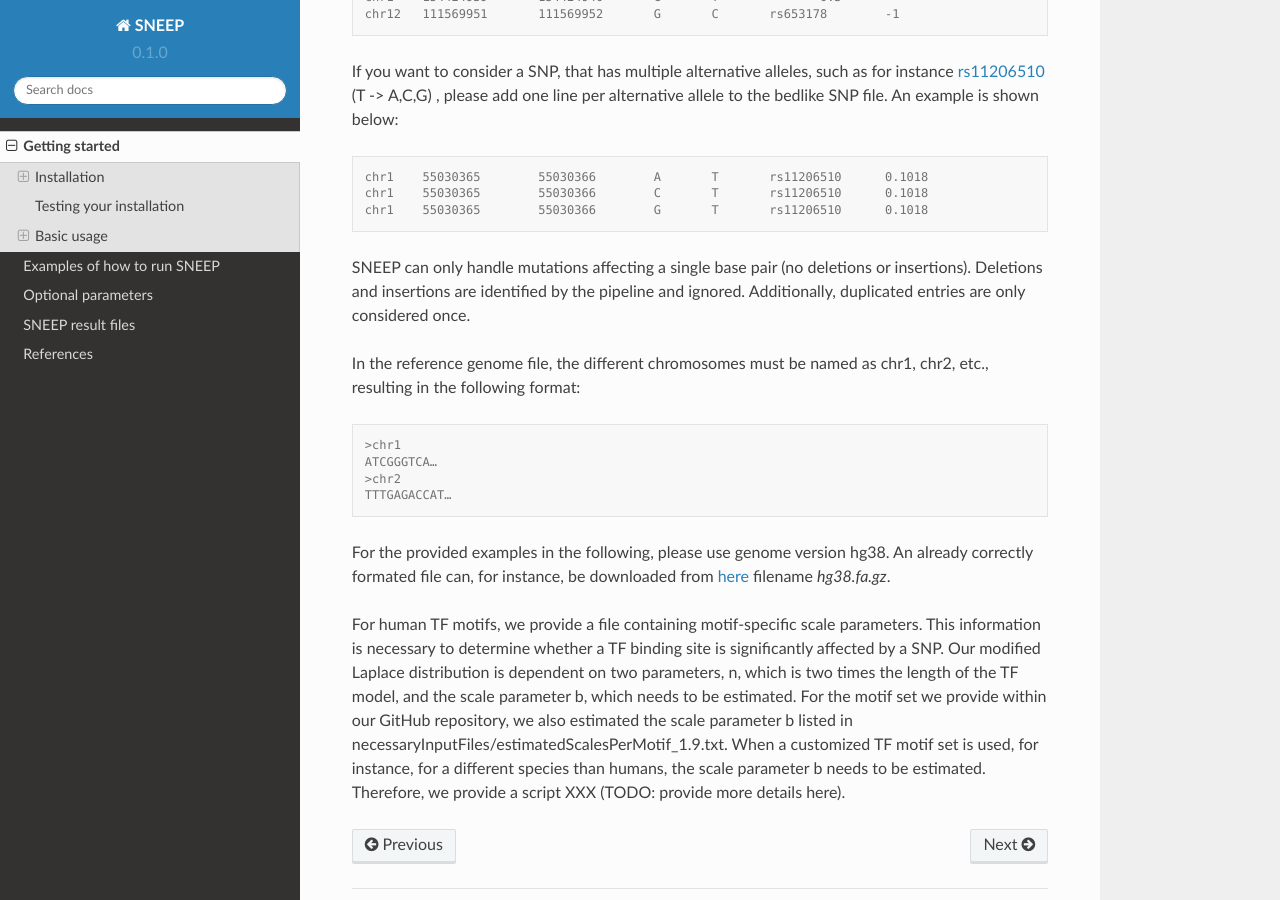
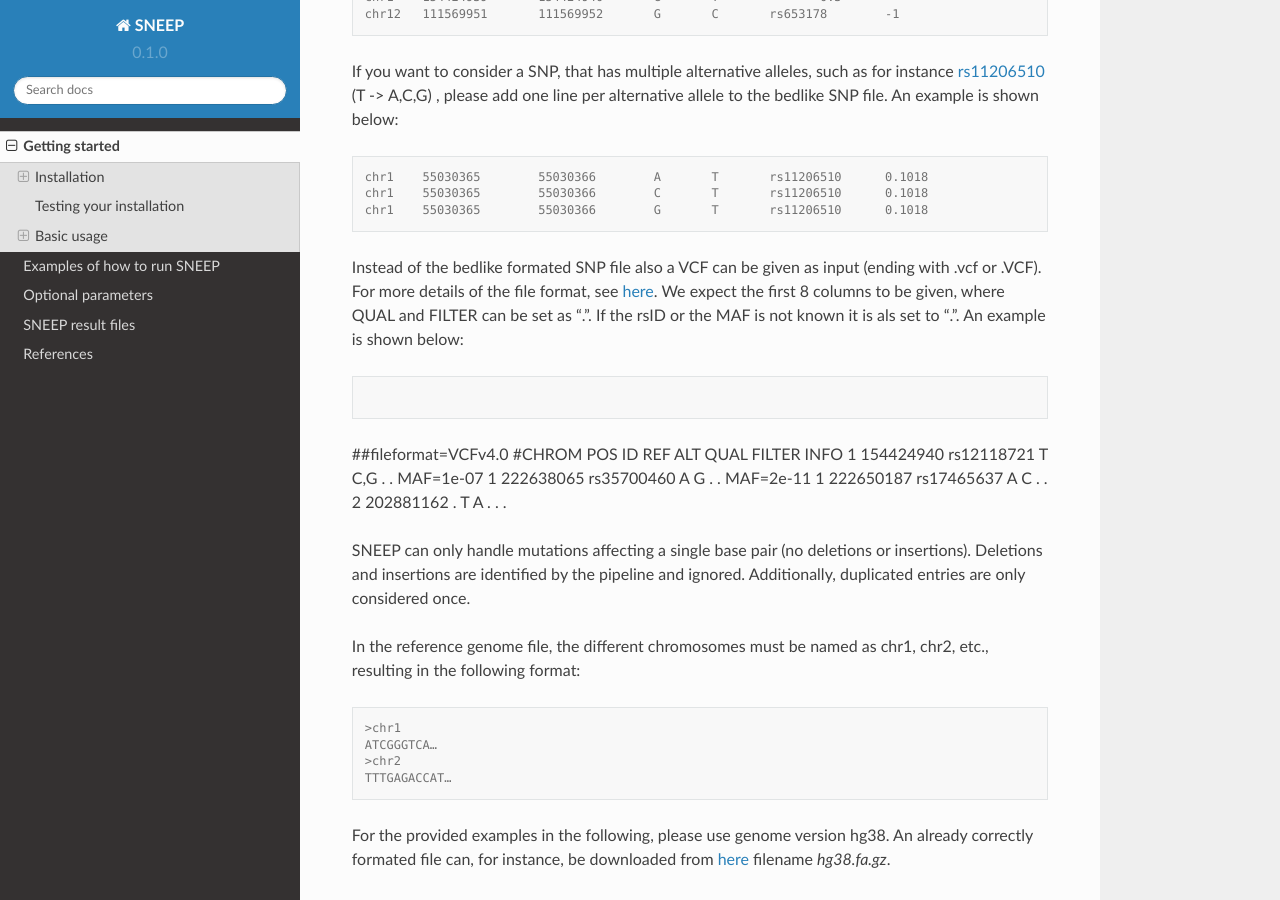
Before and after one commit to SchulzLab/SNEEP, a Sphinx documentation site: the page built from docs/gettingStarted.rst, in a window 1280 px wide and 900 px high, scrolled down 3184 px. Built offline with Sphinx 7.4.7 and the Read the Docs theme 2.0.0, drawn with Linux system fonts in a browser that asks for light colours; pages that are not in the unit, such as notebooks, are missing from menus; some of the changed text lies outside the part shown.

Commit message:
Update gettingStarted.rst

```diff
--- a/docs/gettingStarted.rst
+++ b/docs/gettingStarted.rst
@@ -80,7 +80,7 @@
 The following 4 files are required as minimal input to run SNEEP:
 
 1)	a file containing the TF motifs in TRANSFAC format,
-2)	a bedlike SNP file,
+2)	a bedlike SNP file or a .VCF file,
 3)	a reference genome file in FASTA format,
 4) a scale file providing motif-specific scale parameters to compute the significance of the effect of the SNP on the TF (provided).
 
@@ -129,6 +129,16 @@
   chr1    55030365        55030366        C       T       rs11206510      0.1018
   chr1    55030365        55030366        G       T       rs11206510      0.1018
 
+Instead of the bedlike formated SNP file also a VCF can be given as input (ending with .vcf or .VCF). For more details of the file format, see `here <https://www.internationalgenome.org/wiki/Analysis/Variant%20Call%20Format/vcf-variant-call-format-version-40/>`_. We expect the first 8 columns to be given, where QUAL and FILTER can be set as ".". If the rsID or the MAF is not known it is als set to ".". An example is shown below:
+
+.. code-block:: console
+##fileformat=VCFv4.0
+#CHROM POS     ID        REF ALT    QUAL FILTER INFO
+1       154424940       rs12118721      T       C,G     .       .       MAF=1e-07
+1       222638065       rs35700460      A       G       .       .       MAF=2e-11
+1       222650187       rs17465637      A       C       .       .
+2       202881162       .       T       A       .       .       .
+
 
 SNEEP can only handle mutations affecting a single base pair (no deletions or insertions). Deletions and insertions are identified by the pipeline and ignored. Additionally, duplicated entries are only considered once.
 
```
